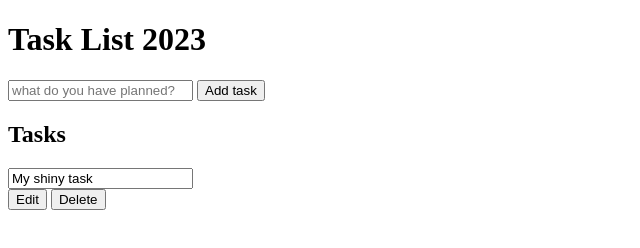
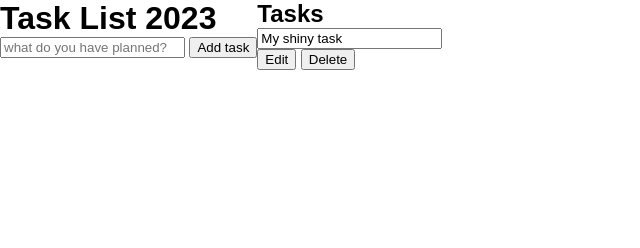
Before and after one commit to arjunivor/simple_todo_list, a plain HTML site: page index.html in a window 1280 px wide. Shown: the whole page, without its empty margins (0-640 px from the left). Drawn offline with Linux system fonts and the light colour scheme.

Commit message:
added to css(ignore last commit)

```diff
--- a/main.css
+++ b/main.css
@@ -7,3 +7,13 @@
   --pink: #ec4899;
   --purple: #8b5cf6;
 }
+
+* {
+  box-sizing: border-box;
+  margin: 0;
+  font-family: sans-serif, Arial, Helvetica;
+}
+
+body {
+  display: flex;
+}
```
